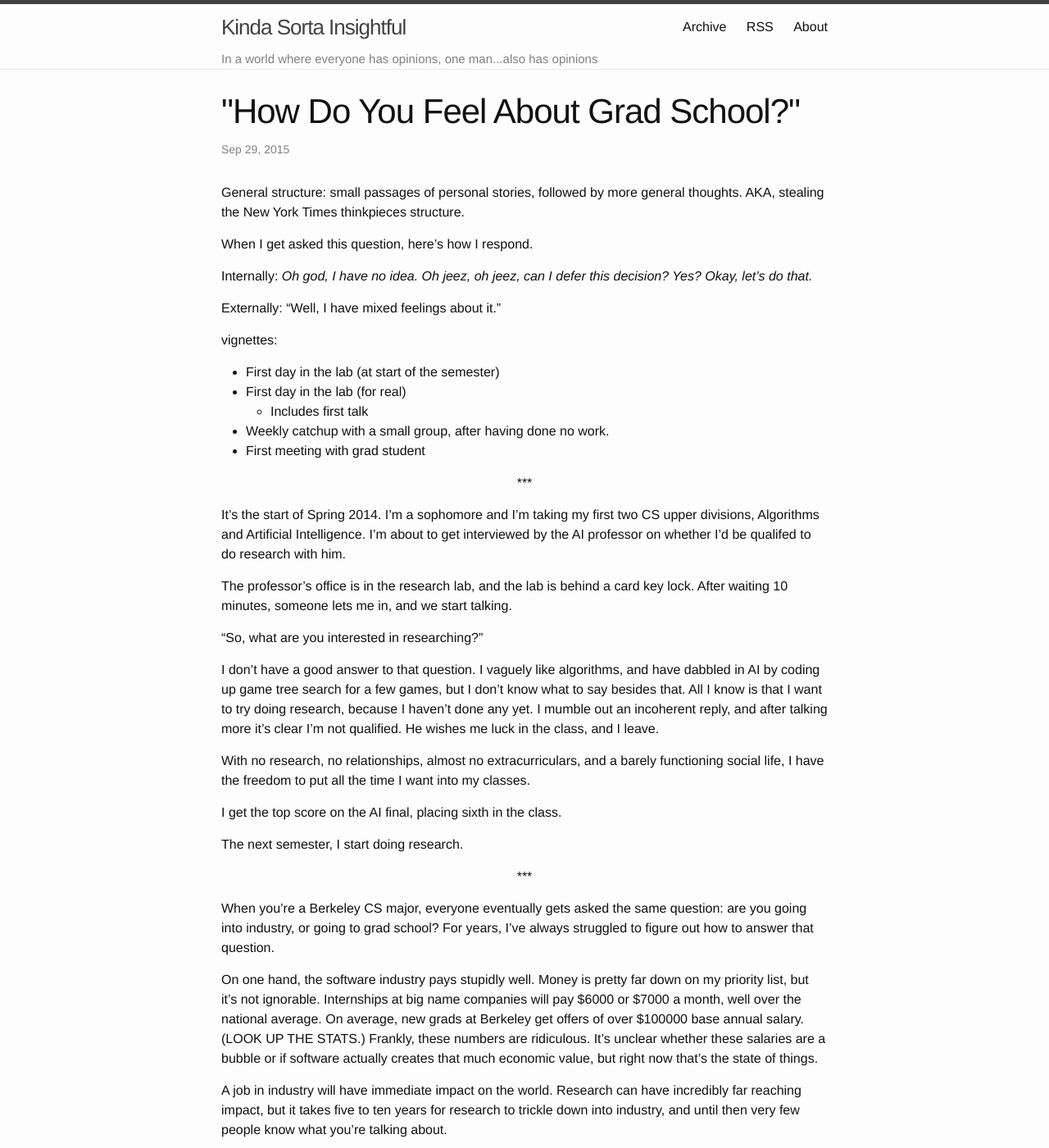
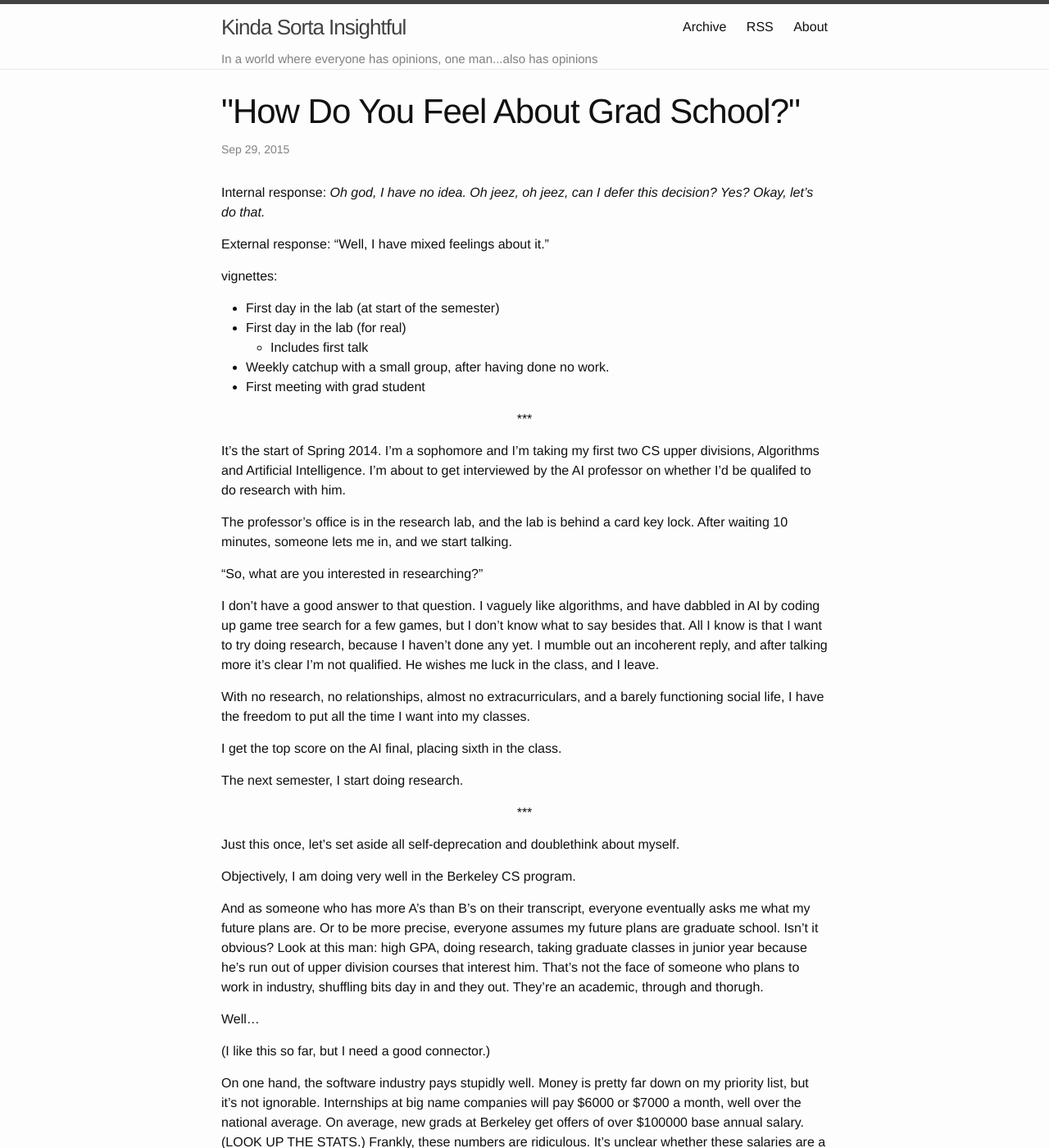
Before and after one commit to alexirpan/alexirpan.github.io, a Jekyll site: the page built from _posts/2015-09-28-grad-school.markdown, in a window 1280 px wide and 1400 px high. Shown: the whole window at 82% size. Built offline with Jekyll 4.4.1, drawn with Linux system fonts in a browser that asks for light colours.

Commit message:
Updating beginning

```diff
--- a/_posts/2015-09-28-grad-school.markdown
+++ b/_posts/2015-09-28-grad-school.markdown
@@ -4,15 +4,10 @@
 date:   2015-09-28 23:14:00 -0800
 ---
 
-General structure: small passages of personal stories, followed by more general thoughts. AKA,
-stealing the New York Times thinkpieces structure.
-
-When I get asked this question, here's how I respond.
-
-Internally: *Oh god, I have no idea.
+Internal response: *Oh god, I have no idea.
 Oh jeez, oh jeez, can I defer this decision? Yes? Okay, let's do that.*
 
-Externally: "Well, I have mixed feelings about it."
+External response: "Well, I have mixed feelings about it."
 
 vignettes:
 - First day in the lab (at start of the semester)
@@ -52,9 +47,22 @@
 \*\*\*
 {: .centered}
 
-When you're a Berkeley CS major, everyone eventually gets asked the same
-question: are you going into industry, or going to grad school? For years,
-I've always struggled to figure out how to answer that question.
+Just this once, let's set aside all self-deprecation and doublethink about
+myself.
+
+Objectively, I am doing very well in the Berkeley CS program.
+
+And as someone who has more A's than B's on their transcript, everyone
+eventually asks me what my future plans are. Or to be more precise, everyone
+assumes my future plans are graduate school. Isn't it obvious?
+Look at this man: high GPA, doing research, taking graduate classes in
+junior year because he's run out of upper division courses that interest him.
+That's not the face of someone who plans to work in industry, shuffling bits
+day in and they out. They're an academic, through and thorugh.
+
+Well...
+
+(I like this so far, but I need a good connector.)
 
 On one hand, the software industry pays stupidly well. Money is pretty far down
 on my priority list, but it's not ignorable. Internships at big name
```
